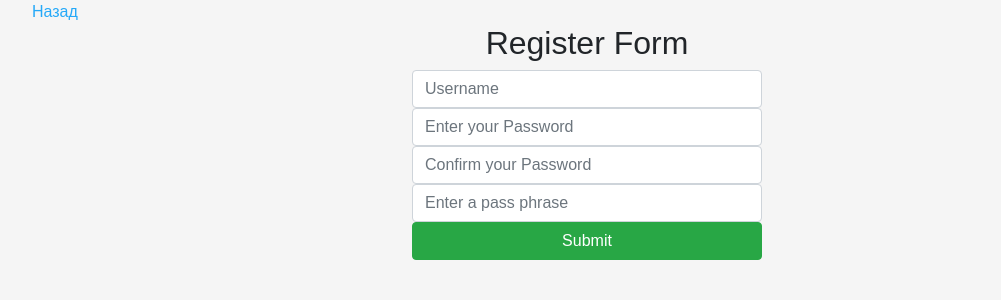
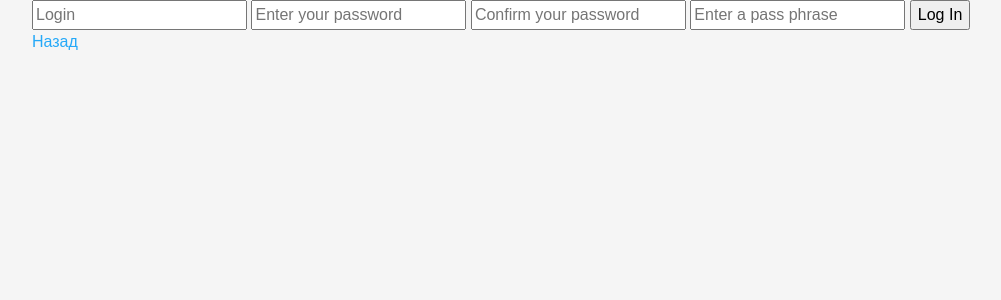
Before and after one commit to Wyesumu/oneday, a Python web app: template templates/register.html in a window 1280 px wide. Shown: the top 300 px of the page, without its empty margins (53-1054 px from the left). Run offline with Jinja, Linux system fonts and the light colour scheme; the template is opened without the code that fills it, so the values that code supplies are empty.

Commit message:
changed login and register page design

```diff
--- a/templates/register.html
+++ b/templates/register.html
@@ -7,6 +7,7 @@
     <title>Register</title>
     <link rel="stylesheet" href="static/bootstrap.css">
     <link rel="stylesheet" href="static/styles.css">
+    <link rel="stylesheet" href="static/login.css">
   </head>
   <body>
     {% for message in get_flashed_messages() %}
@@ -15,43 +16,21 @@
     </div>
     {%endfor%}
     <div class="container">
-      <div class="row">
-          <div class="col">
-              <a href="/login">Назад</a>
-          </div>
-        </div>
-      <div class="row">
-        <div class="col-centered">
-          <h2>Register Form</h2>
-        </div>
+  <div class="wrapper fadeInDown">
+    <div id="formContent">
+      <!-- Login Form -->
+      <form action="" method="POST">
+        <input type="text" id="login" class="fadeIn first" name="login" placeholder="Login">
+        <input type="password" id="password" class="fadeIn second" name="password" placeholder="Enter your password">
+        <input type="password" id="password" class="fadeIn third" name="password_check" placeholder="Confirm your password">
+        <input type="password" id="password" class="fadeIn fourth" name="pass_phrase" placeholder="Enter a pass phrase" title="Кодовое слово, которое сообщил вам куратор проекта">
+        <input type="submit" class="fadeIn fifth" value="Log In">
+      </form>
+      <div id="formFooter">
+        <a class="underlineHover" href="/login">Назад</a>
       </div>
-      <form action="/register" method="POST">
-        <div class="row">
-          <div class="col-md-4 col-centered ">
-              <input type="text" class="form-control" placeholder="Username" name="login">
-          </div>
-        </div>
-        <div class="row">
-          <div class="col-md-4 col-centered">
-              <input type="password" placeholder="Enter your Password" class="form-control" name="password">
-          </div>
-        </div>
-        <div class="row">
-          <div class="col-md-4 col-centered">
-              <input type="password" placeholder="Confirm your Password" class="form-control" name="password_check">
-          </div>
-        </div>
-        <div class="row">
-          <div class="col-md-4 col-centered">
-              <input type="password" placeholder="Enter a pass phrase" class="form-control" name="pass_phrase" title="Кодовое слово, которое сообщил вам куратор проекта">
-          </div>
-        </div>
-        <div class="row">
-          <div class="col-md-4 col-centered">
-              <input type="submit" class="btn btn-block btn-success">
-          </div>
-        </div>
-      </form>
+    </div>
+  </div>
     </div>
   </body>
 </html>
```
Also changed, not shown: templates/login.html (+13 -26 lines).
